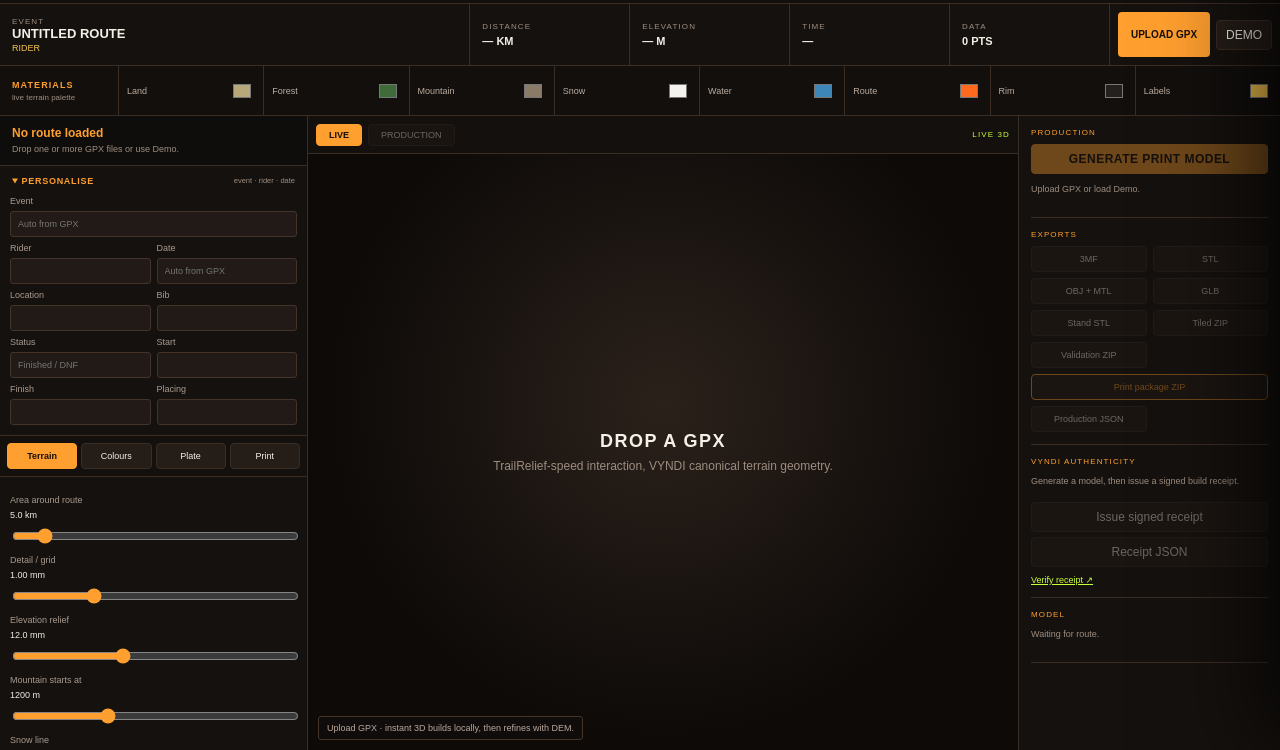
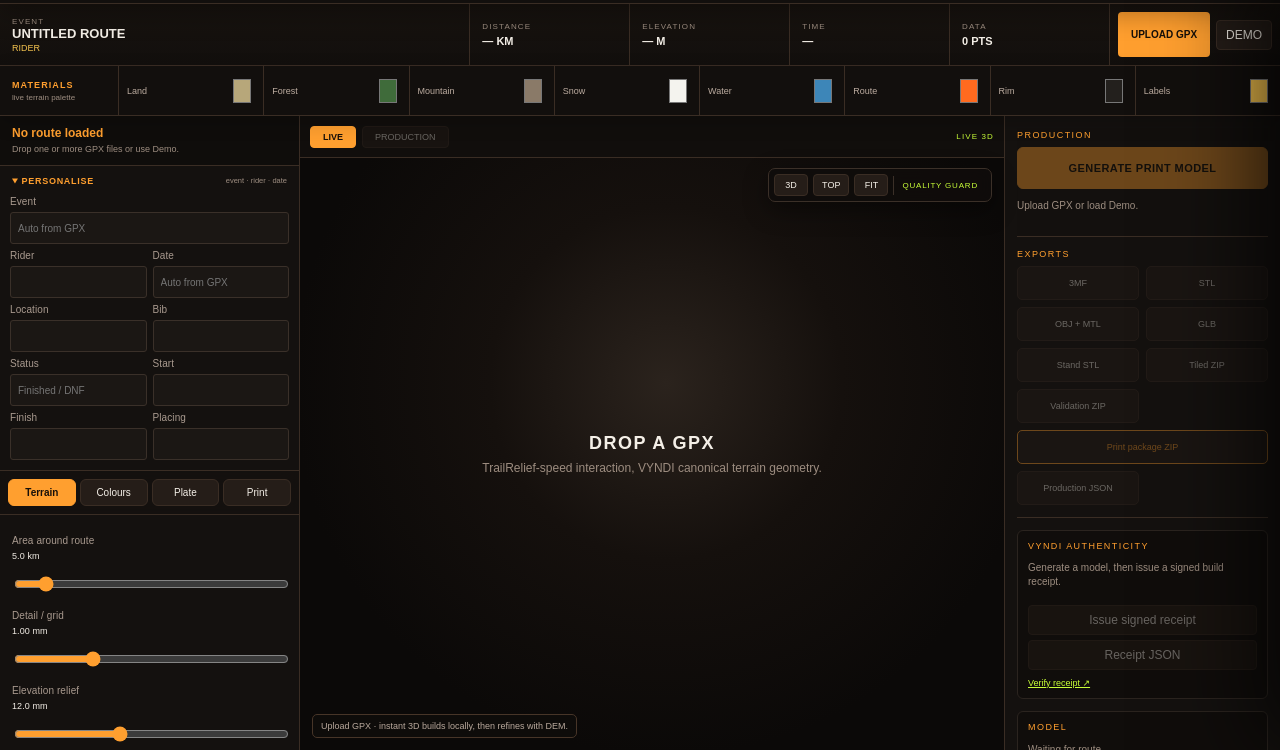
Before and after one commit to shyamsundhar1982/Vyndi-3rd-Diamension, a website with bundled scripts: page apps/web/index.html in a window 1280 px wide. Shown: the part 50-800 px from the top of the page. Built offline with nearby package versions, Linux system fonts and the light colour scheme.

Commit message:
style: tighten professional hierarchy and viewport chrome

```diff
--- a/apps/web/styles.css
+++ b/apps/web/styles.css
@@ -15,3 +15,37 @@ input,select{width:100%;border:1px solid #443329;background:#211a16;color:var(--
 .advanced{position:fixed;z-index:20;top:0;right:0;width:min(420px,94vw);height:100vh;background:#15110e;border-left:1px solid var(--line);transform:translateX(102%);transition:transform .2s ease;box-shadow:-30px 0 90px #000b}.advanced.open{transform:none}.advanced header{height:54px;display:flex;align-items:center;justify-content:space-between;padding:0 12px;border-bottom:1px solid var(--line)}.advanced header strong{display:block;letter-spacing:.08em}.advanced header span{display:block;color:var(--muted);font-size:8px;margin-top:3px}.advanced-scroll{height:calc(100vh - 54px);overflow:auto}.advanced details{border-bottom:1px solid var(--line)}.advanced summary{padding:13px;cursor:pointer;color:var(--amber);font-weight:800}.block{padding:0 13px 14px}
 @media(max-width:1250px){.studio{grid-template-columns:286px minmax(0,1fr) 230px}.event-ribbon{grid-template-columns:minmax(230px,1.8fr) repeat(3,minmax(80px,.6fr)) 150px}.metric:nth-of-type(5){display:none}.material-ribbon{overflow-x:auto;grid-template-columns:110px repeat(8,90px)}}
 @media(max-width:950px){body{overflow:auto}.topbar,.event-ribbon,.material-ribbon{position:relative}.event-ribbon{height:auto;min-height:62px;grid-template-columns:1.5fr 1fr 1fr 150px}.metric:nth-of-type(4),.metric:nth-of-type(5){display:none}.studio{height:auto;min-height:calc(100vh - 166px);grid-template-columns:1fr}.control-panel{max-height:none;border-right:0;border-bottom:1px solid var(--line)}.viewport{height:68vh;min-height:520px}.production-rail{border-left:0;border-top:1px solid var(--line)}}
+
+/* Professional output polish */
+.topbar{box-shadow:0 8px 28px #0005;position:relative;z-index:6}
+.brand strong{font-size:14px}.brand small{font-size:9px}
+.event-ribbon{background:linear-gradient(180deg,#18130f,#120f0d)}
+.material-ribbon{box-shadow:0 6px 20px #0003;position:relative;z-index:5}
+.studio{grid-template-columns:300px minmax(0,1fr) 276px}
+.control-panel,.production-rail{background:#14110f}
+.control-panel{box-shadow:10px 0 30px #0002}.production-rail{box-shadow:-10px 0 30px #0002}
+.production-rail section:first-child{position:sticky;top:0;z-index:4;background:#14110ff2;padding-top:2px}
+.panel-tabs{padding:8px;background:#14110ff3;backdrop-filter:blur(10px)}
+.panel-tabs button{border-radius:6px;font-size:10px}
+.tab-panel{padding:12px}
+.tab-panel label,.block label,.compact-grid label{font-size:10px;letter-spacing:.01em}
+input,select{min-height:32px;border-color:#3a3029;background:#1b1714}
+input:focus,select:focus,button:focus-visible{outline:1px solid var(--orange);outline-offset:1px}
+.option-card{border-color:#302821;background:#100d0b;border-radius:6px;padding:10px}
+.viewport{background:#0a0807}
+.view-tabs{height:42px;padding:0 10px;background:#110e0c}
+.stage{inset:42px 0 0}
+model-viewer{background:radial-gradient(circle at 52% 38%,#2b231d 0,#15100d 34%,#0b0908 72%)}
+.camera-tools{position:absolute;z-index:5;right:12px;top:52px;display:flex;align-items:center;gap:5px;padding:5px;border:1px solid #3b3028;border-radius:7px;background:#100d0be8;backdrop-filter:blur(10px);box-shadow:0 8px 24px #0006}
+.camera-tools button{padding:5px 8px;font-size:9px;min-width:34px}
+.quality-badge{padding:5px 8px;border-left:1px solid #3b3028;color:var(--lime);font-size:8px;letter-spacing:.1em;white-space:nowrap}
+.quality-badge.active{color:var(--amber)}
+.stage-note{left:12px;bottom:12px;border-radius:5px;background:#100d0bd9;backdrop-filter:blur(8px)}
+.production-rail .eyebrow{font-size:9px;letter-spacing:.16em}
+.production-rail p{font-size:10px}
+.exports{gap:7px}.exports button{min-height:34px;border-radius:5px}
+.primary{min-height:42px;border-radius:6px;font-size:11px}
+.auth-card,.diagnostic-card{background:#100d0b;border:1px solid #2b241f!important;border-radius:6px;padding:10px!important}
+.diagnostic-card p{line-height:1.55}
+@media(max-width:1250px){.studio{grid-template-columns:280px minmax(0,1fr) 242px}.camera-tools{right:8px}}
+@media(max-width:950px){.studio{grid-template-columns:1fr}.camera-tools{top:50px;right:8px}.quality-badge{display:none}}
```
